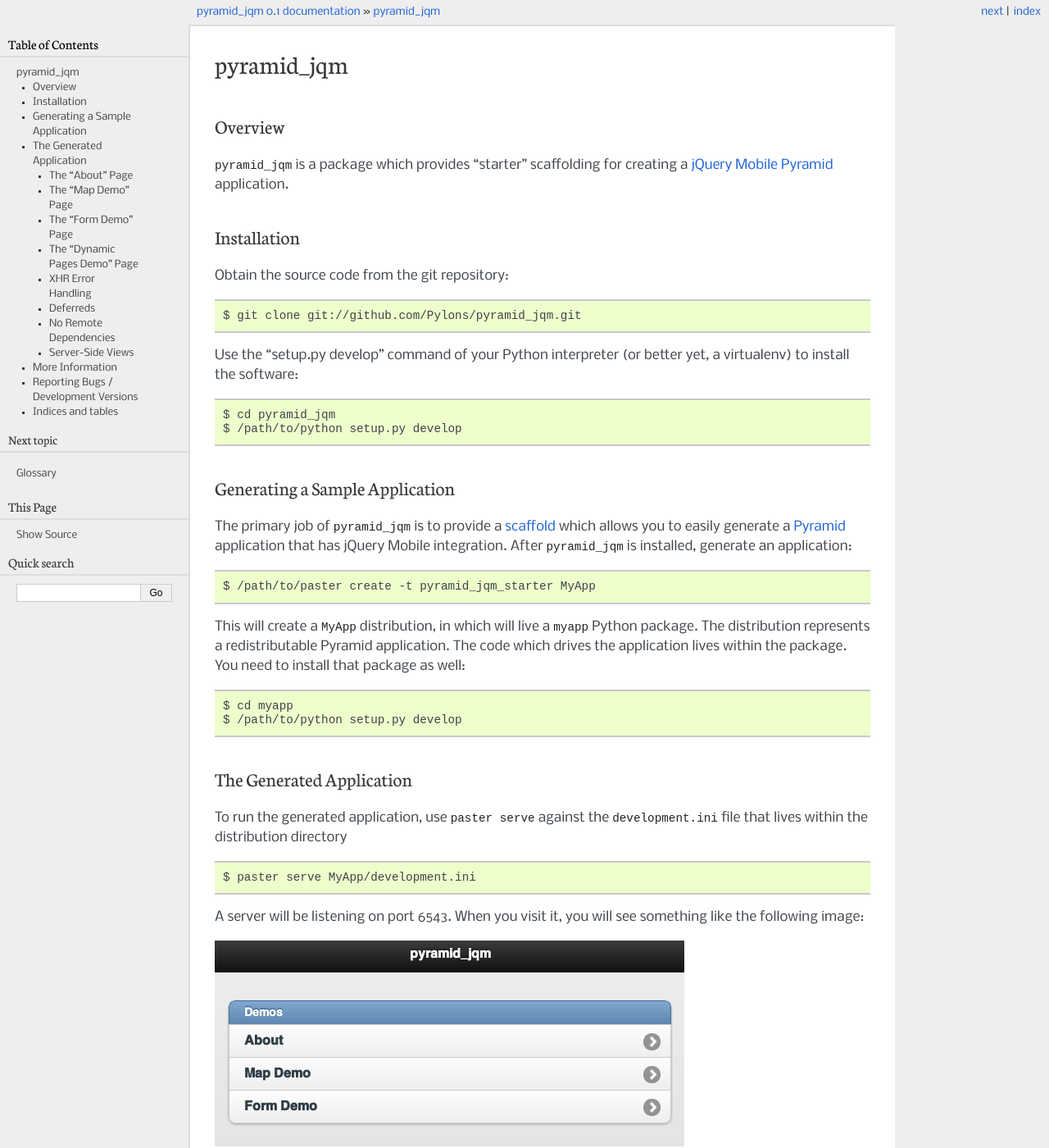
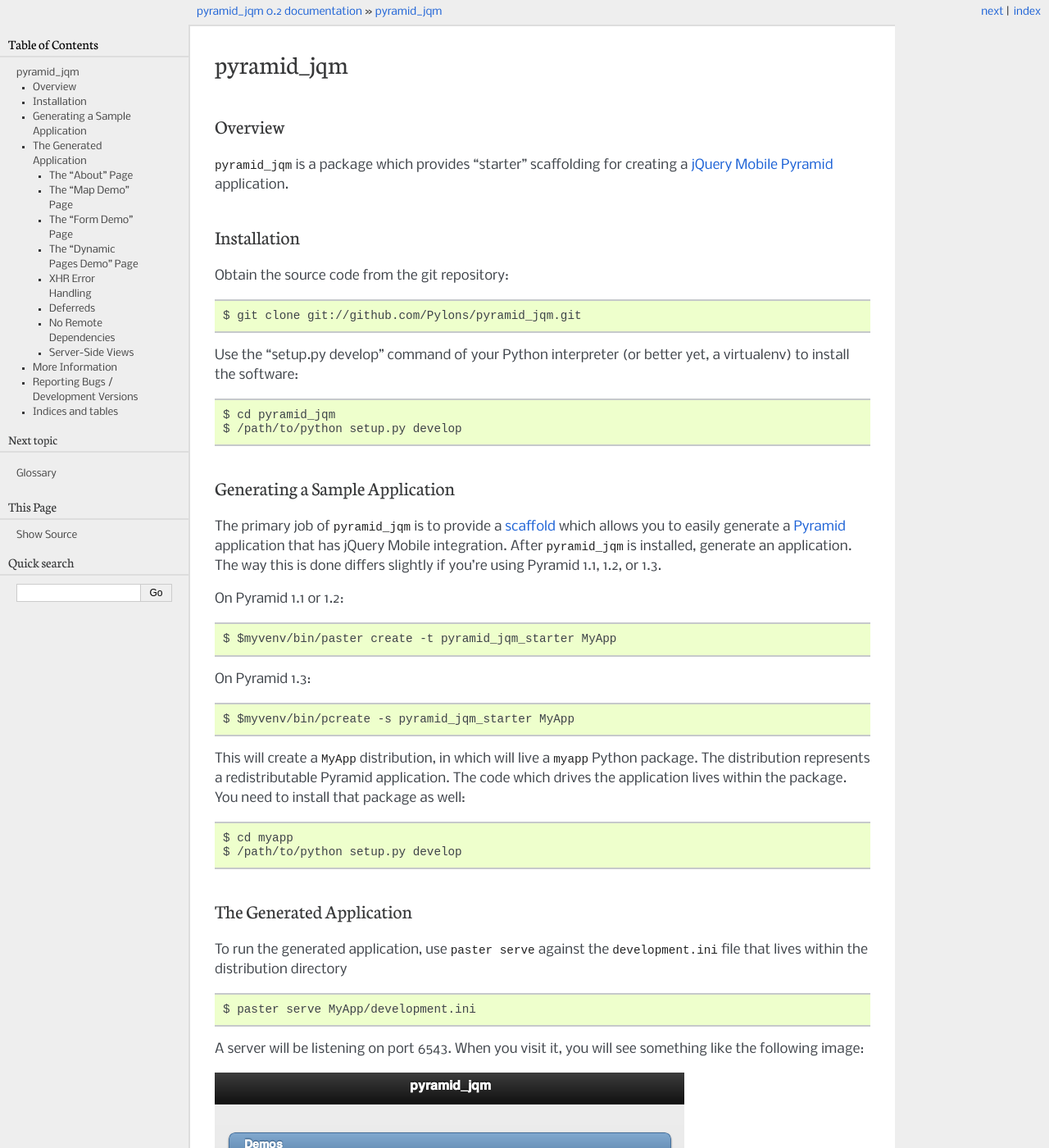
Before and after one commit to Pylons/pyramid_jqm, a Sphinx documentation site: the page built from docs/index.rst, in a window 1280 px wide and 1400 px high. Shown: the whole window at 82% size. Built offline with Sphinx 7.4.7, drawn with Linux system fonts in a browser that asks for light colours; some of the changed text lies outside the part shown.

Commit message:
Made scaffolding compatible with pcreate for Pyramid 1.3a2, prep for 0.2

```diff
--- a/CHANGES.txt
+++ b/CHANGES.txt
@@ -1,5 +1,7 @@
-0.2 (unreleased)
+0.2 (2011-12-14)
 ================
+
+- Made scaffolding compatible with ``pcreate`` for Pyramid 1.3a2+.
 
 - Updated the scaffold's version of ``jquery.mobile`` to version 1.0.
   [WouterVH]
--- a/docs/conf.py
+++ b/docs/conf.py
@@ -51,7 +51,7 @@
 # other places throughout the built documents.
 #
 # The short X.Y version.
-version = '0.1'
+version = '0.2'
 # The full version, including alpha/beta/rc tags.
 release = version
 
--- a/docs/index.rst
+++ b/docs/index.rst
@@ -30,11 +30,20 @@
 The primary job of :mod:`pyramid_jqm` is to provide a :term:`scaffold` which
 allows you to easily generate a :term:`Pyramid` application that has jQuery
 Mobile integration.  After :mod:`pyramid_jqm` is installed, generate an
-application:
+application.  The way this is done differs slightly if you're using Pyramid
+1.1, 1.2, or 1.3.
+
+On Pyramid 1.1 or 1.2:
 
 .. code-block:: text
 
-   $ /path/to/paster create -t pyramid_jqm_starter MyApp
+   $ $myvenv/bin/paster create -t pyramid_jqm_starter MyApp
+
+On Pyramid 1.3:
+
+.. code-block:: text
+
+   $ $myvenv/bin/pcreate -s pyramid_jqm_starter MyApp
 
 This will create a ``MyApp`` :term:`distribution`, in which will live a
 ``myapp`` Python :term:`package`.  The distribution represents a
--- a/setup.py
+++ b/setup.py
@@ -28,7 +28,7 @@
     ]
 
 setup(name='pyramid_jqm',
-      version='0.2dev',
+      version='0.2',
       description=('a package which provides "starter" scaffolding for '
                    'creating a jQuery Mobile Pyramid application.'),
       long_description=README + '\n\n' + CHANGES,
@@ -53,6 +53,8 @@
       entry_points="""
       [paste.paster_create_template]
       pyramid_jqm_starter=pyramid_jqm.scaffolds:JQMStarterProjectTemplate
+      [pyramid.scaffold]
+      pyramid_jqm_starter=pyramid_jqm.scaffolds:JQMStarterProjectTemplate
       """
       ,
       )
```
Also changed, not shown: 1 other file.
